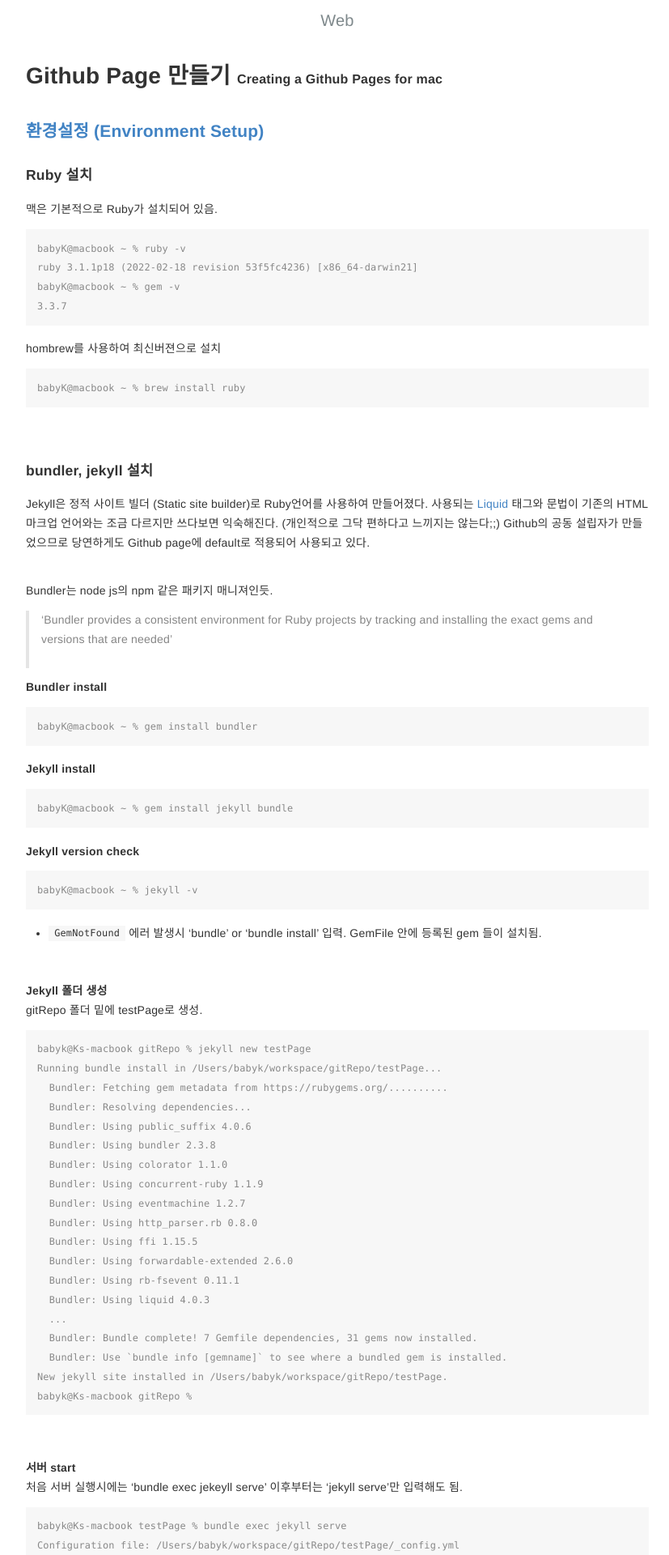
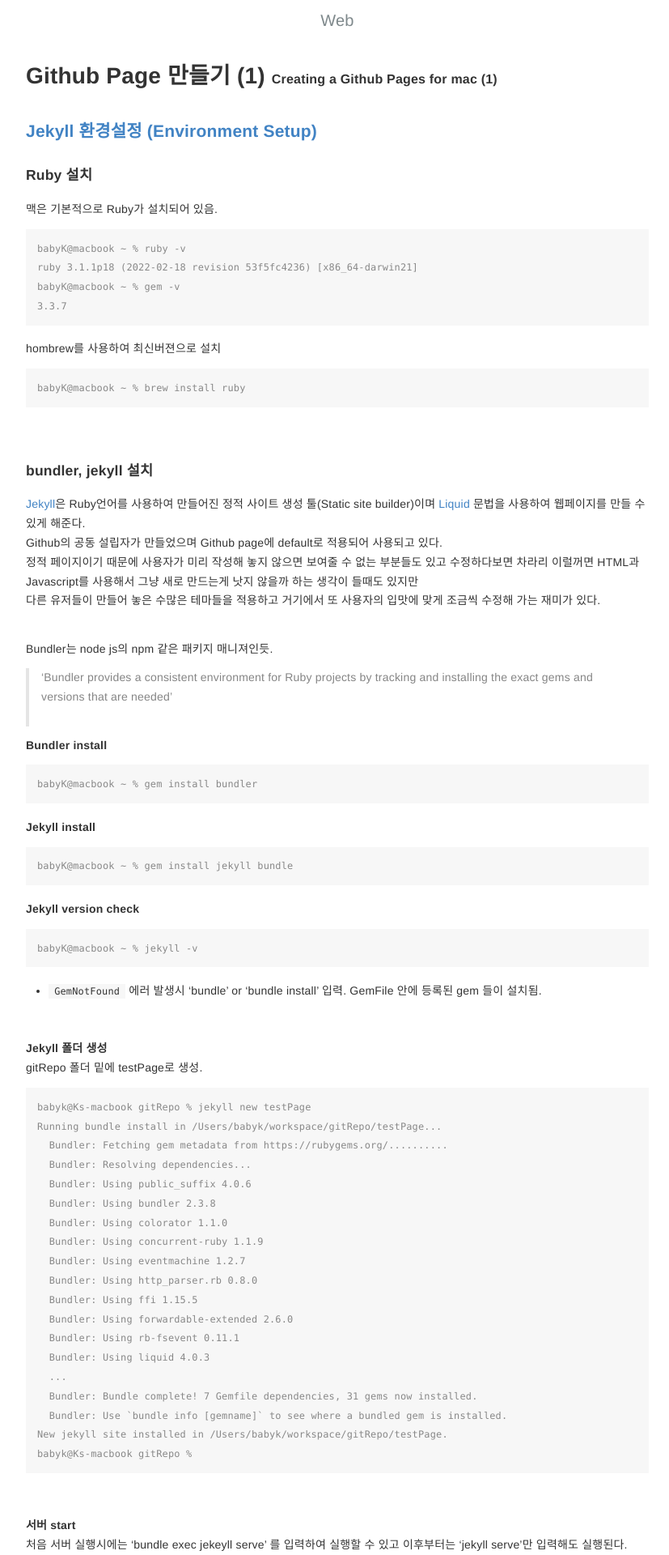
Before and after one commit to nicemiro/nicemiro.github.io, a Jekyll site: the page built from _posts/web/2022-03-11-first GitPage.md, in a window 1280 px wide. Shown: the top 1920 px of the page at 81% size, without its empty margins (223-1050 px from the left). Built offline with Jekyll 4.4.1, drawn with Linux system fonts in a browser that asks for light colours; some of the changed text lies outside the part shown.

Commit message:
new iosNotificationCenter and modi webFirst GitPage

````diff
--- a/_posts/web/2022-03-11-first GitPage.md
+++ b/_posts/web/2022-03-11-first GitPage.md
@@ -1,13 +1,13 @@
 ---
-title: Github Page 만들기
-titleEn: Creating a Github Pages for mac
+title: Github Page 만들기 (1)
+titleEn: Creating a Github Pages for mac (1)
 author: BabyK
 date: 2022-03-11
 category: Web
 layout: post
 ---
 
-### 환경설정 (Environment Setup)
+### Jekyll 환경설정 (Environment Setup)
 #### Ruby 설치
 맥은 기본적으로 Ruby가 설치되어 있음.
 
@@ -24,9 +24,10 @@ babyK@macbook ~ % brew install ruby
 ```
 <br>
 #### bundler, jekyll 설치
-Jekyll은 정적 사이트 빌더 (Static site builder)로 Ruby언어를 사용하여 만들어졌다.
-사용되는 [Liquid][1] 태그와 문법이 기존의 HTML마크업 언어와는 조금 다르지만 쓰다보면 익숙해진다. (개인적으로 그닥 편하다고 느끼지는 않는다;;)
-Github의 공동 설립자가 만들었으므로 당연하게도 Github page에 default로 적용되어 사용되고 있다.
+[Jekyll][2]은 Ruby언어를 사용하여 만들어진 정적 사이트 생성 툴(Static site builder)이며 [Liquid][1] 문법을 사용하여 웹페이지를 만들 수 있게 해준다.
+Github의 공동 설립자가 만들었으며 Github page에 default로 적용되어 사용되고 있다.
+정적 페이지이기 때문에 사용자가 미리 작성해 놓지 않으면 보여줄 수 없는 부분들도 있고 수정하다보면 차라리 이럴꺼면 HTML과 Javascript를 사용해서 그냥 새로 만드는게 낫지 않을까 하는 생각이 들때도 있지만
+다른 유저들이 만들어 놓은 수많은 테마들을 적용하고 거기에서 또 사용자의 입맛에 맞게 조금씩 수정해 가는 재미가 있다.
 
 <br>
 Bundler는 node js의 npm 같은 패키지 매니져인듯.
@@ -78,7 +79,7 @@ babyk@Ks-macbook gitRepo %
 <br>
 
 **서버 start**
-처음 서버 실행시에는 'bundle exec jekeyll serve' 이후부터는 'jekyll serve'만 입력해도 됨.
+처음 서버 실행시에는 'bundle exec jekeyll serve' 를 입력하여 실행할 수 있고 이후부터는 'jekyll serve'만 입력해도 실행된다.
 ```terminal
 babyk@Ks-macbook testPage % bundle exec jekyll serve
 Configuration file: /Users/babyk/workspace/gitRepo/testPage/_config.yml
@@ -158,12 +159,15 @@ Configuration file: /Users/babyk/workspace/gitRepo/testPage/_config.yml
 
 <br>
 **웹페이지 확인**
-디폴트 주소는 http://localhost:4000 포트변경시 'jekyll serve --port 0000'
+디폴트 주소는 http://localhost:4000가 사용되며 포트변경시 'jekyll serve --port 0000' 와 같이 변경할 포트번호를 입력한다.
 
 <img src="/img/minimaPic.png" >
 
 <br>
 기본테마인 minima 가 적용되어 있다.
 폰트 가독성과 화면구성이 꽤 훌륭한 테마라서 사이드메뉴 하나만 추가하고 사용해도 괜찮을 것 같다.
+Jekyll을 사용해 로컬에서 생성한 웹페이지를 Github 사이트에 올려 GithubPage에서 사용해보자.
+다음 포스트에서.
 
 [1]: https://shopify.github.io/liquid/
+[2]: https://jekyllrb.com/
````
Also changed, not shown: _posts/ios/2022-03-25-iosNotificationCenter.md (added, +39 -0 lines), Gemfile (line endings or trailing spaces), img/2022-03-25-iosNotificationCenter1.png (added), 2 other files.
